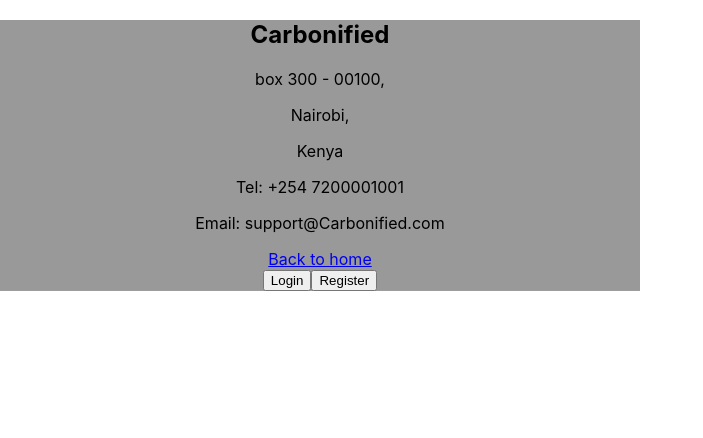
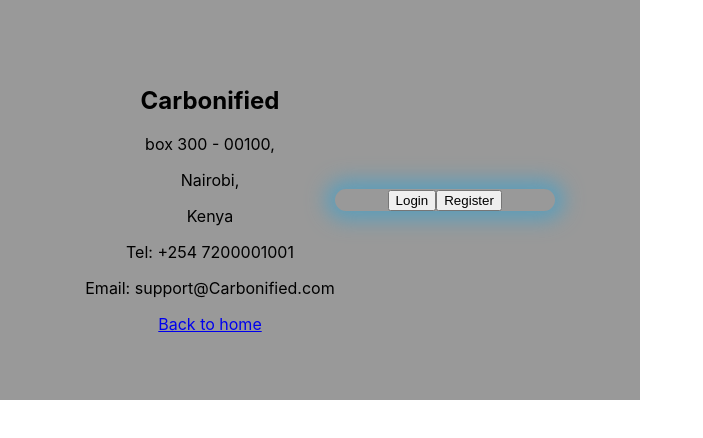
Before and after one commit to Knoxx04/carbonified, a React (Create React App) app: page / in a window 1280 px wide. Shown: the top 438 px of the page, without its empty margins (0-703 px from the left). Built offline with nearby package versions, Linux system fonts and the light colour scheme.

Commit message:
styling buttons

```diff
--- a/src/index.css
+++ b/src/index.css
@@ -18,4 +18,16 @@
   background-image: linear-gradient(rgba(0,0,0,0.4), rgba(0,0,0,0.4));
   background-position: center;
   background-size: cover;
+  position: absolute;
+  display: flex;
+  align-items: center;
+  justify-content: center;
 }
+
+.button-box {
+  width: 220px;
+  margin: 35px auto;
+  position: relative;
+  box-shadow: 0 0 20px 9px #5d9eba;
+  border-radius: 30px;
+}
```
